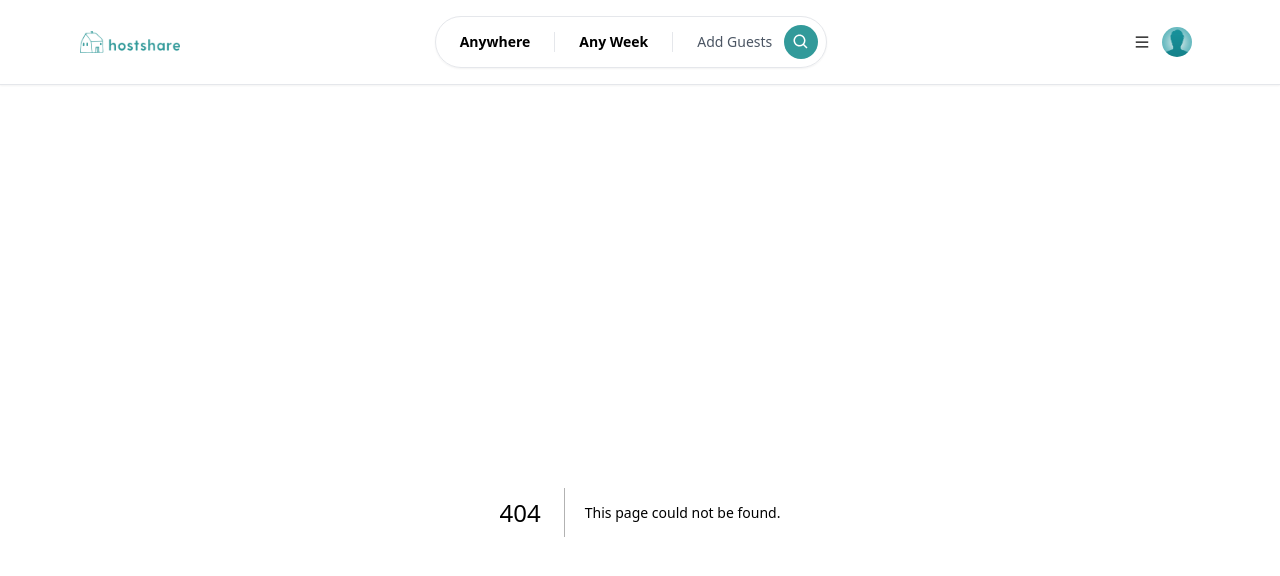
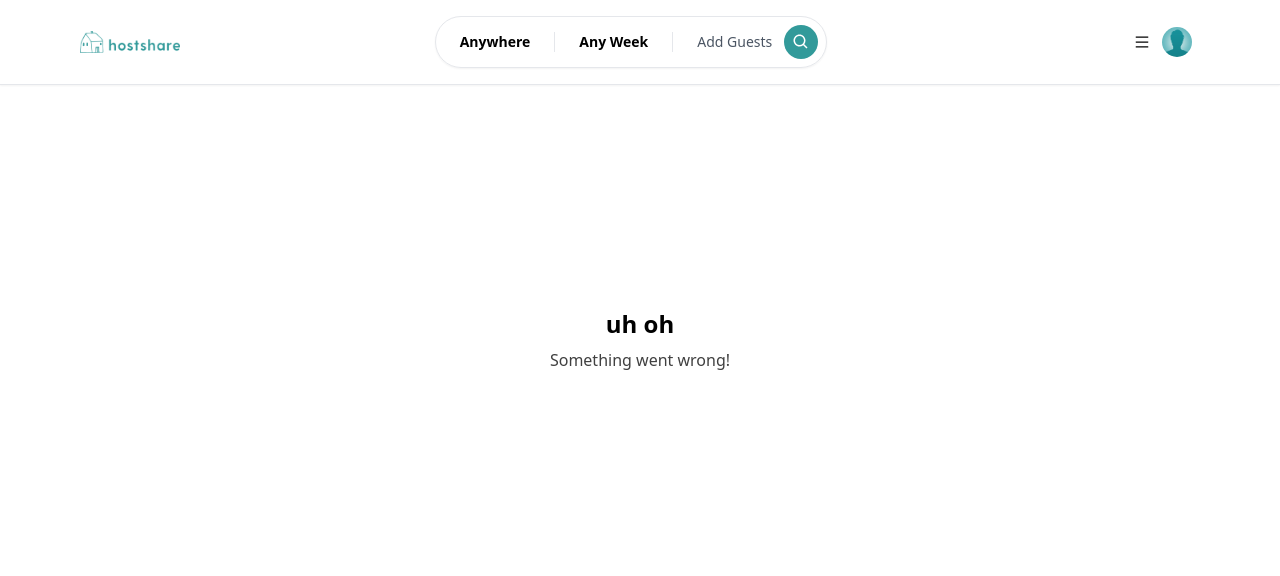
Before and after one commit to Guilherme-so/hostshare, a Next.js app: page /error in a window 1280 px wide. Before the commit this address had no page. Shown: the top 576 px of the page. Built offline with nearby package versions, Linux system fonts and the light colour scheme.

Commit message:
adding error and loading page

```diff
--- /dev/null
+++ b/src/pages/error.tsx
@@ -0,0 +1,13 @@
+import React, { useEffect } from "react";
+import EmptyState from "./components/EmptyState";
+
+export default function Error({ error }: { error: Error }) {
+  useEffect(() => {
+    console.log(error);
+  }, [error]);
+
+  return <EmptyState
+  title="uh oh"
+  subtitle="Something went wrong!"
+  />;
+}
--- /dev/null
+++ b/src/pages/loading.tsx
@@ -0,0 +1,10 @@
+import React from "react";
+import { PuffLoader } from "react-spinners";
+
+export default function loading() {
+  return (
+    <div className="h-[70vh] flex flex-col items-center justify-center">
+      <PuffLoader size={100} color="#329a9a" />
+    </div>
+  );
+}
```
